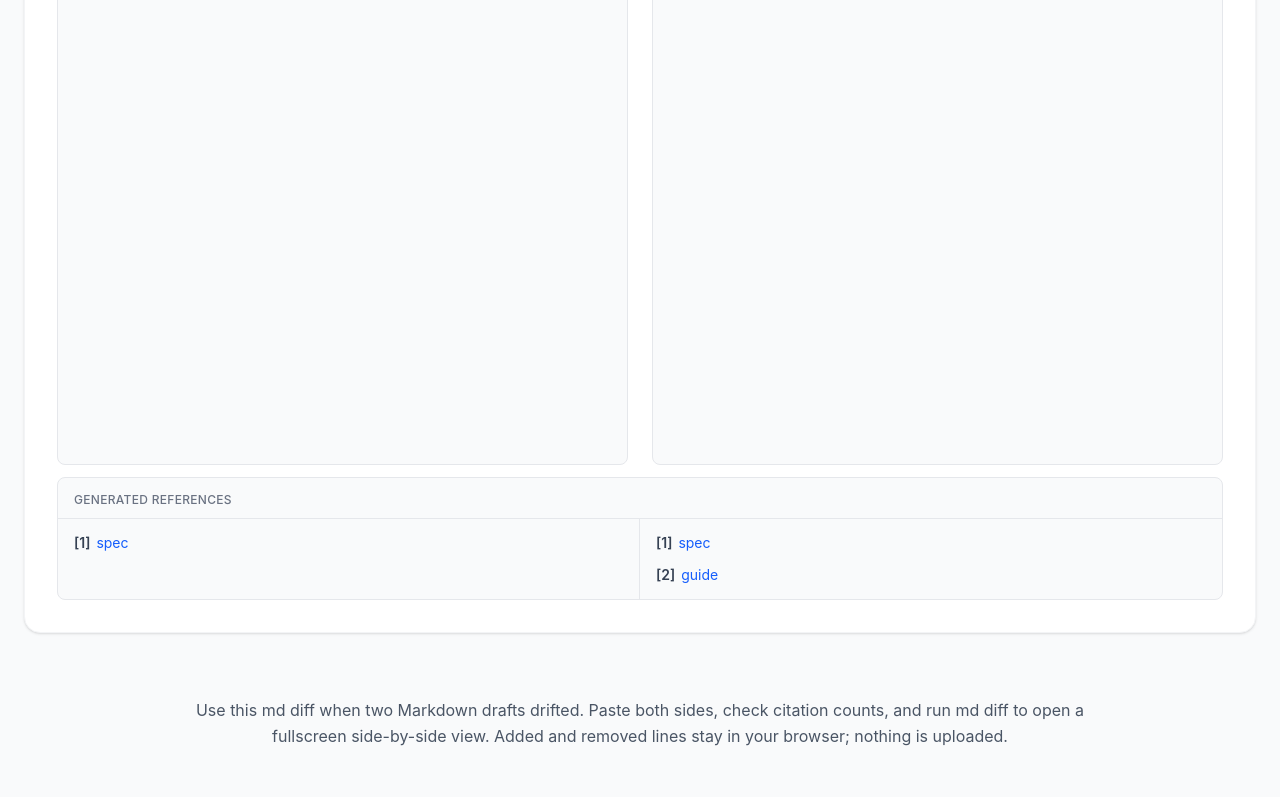
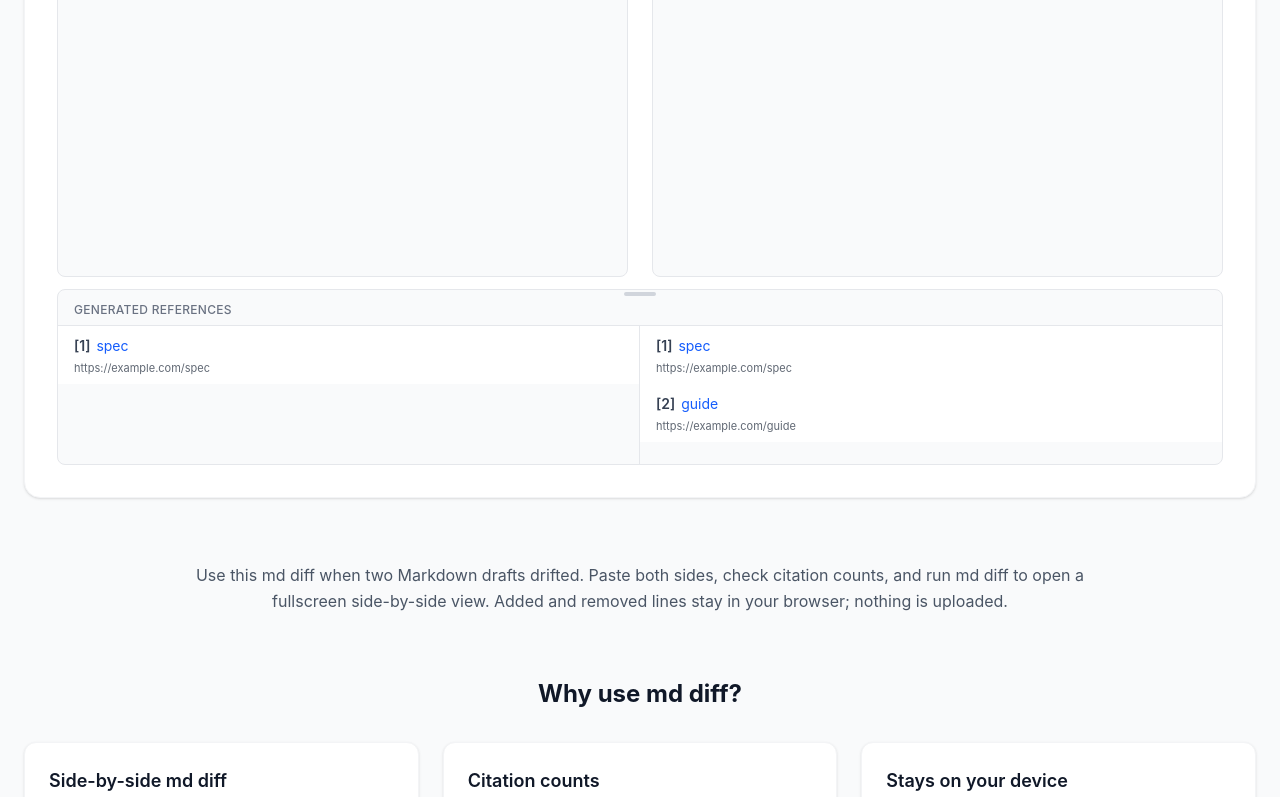
Before and after one commit to fishisnow/mdpdf, a Next.js app: page /en/md-diff in a window 1280 px wide. Shown: the part 719-1516 px from the top of the page. Built offline with nearby package versions, Linux system fonts and the light colour scheme.

Commit message:
refactor: 引用增加对比

```diff
--- a/app/[locale]/md-diff/page.tsx
+++ b/app/[locale]/md-diff/page.tsx
@@ -1,6 +1,6 @@
 "use client";
 
-import { startTransition, useCallback, useEffect, useMemo, useRef, useState } from "react";
+import { startTransition, useCallback, useEffect, useMemo, useRef, useState, type PointerEvent } from "react";
 import { useTranslations } from "next-intl";
 import MarkdownDiffPreviewView from "@/components/MarkdownDiffPreviewView";
 import MarkdownDiffView from "@/components/MarkdownDiffView";
@@ -8,7 +8,14 @@ import MoreTools from "@/components/MoreTools";
 import FaqList from "@/components/FaqList";
 import { trackEvent } from "@/lib/analytics";
 import type { MarkdownCitation } from "@/lib/markdown-citations";
-import { countLines, countMarkdownCitations, diffMarkdownLines, listMarkdownCitations } from "@/lib/md-diff";
+import {
+  countLines,
+  countMarkdownCitations,
+  diffMarkdownLines,
+  listMarkdownCitations,
+  normalizeCitationHref,
+  type DiffKind,
+} from "@/lib/md-diff";
 import { workspacePaneHeight } from "@/lib/tools";
 
 type CompareMode = "preview" | "source";
@@ -40,6 +47,7 @@ export default function MdDiffPage() {
   const [compareMode, setCompareMode] = useState<CompareMode>("preview");
   const [numberedCitations, setNumberedCitations] = useState(true);
   const [referencesOpen, setReferencesOpen] = useState(true);
+  const [referencesHeight, setReferencesHeight] = useState(176);
   const [isFullscreen, setIsFullscreen] = useState(false);
   const viewerRef = useRef<HTMLDivElement | null>(null);
   const leftFileRef = useRef<HTMLInputElement | null>(null);
@@ -167,8 +175,8 @@ export default function MdDiffPage() {
             </div>
           </div>
 
+          <div className={`flex min-h-0 flex-col ${paneHeight}`}>
             {comparing ? (
-            <div className={`flex min-h-0 flex-col ${paneHeight}`}>
               <div className="flex min-h-0 flex-1 flex-col">
                 {compareMode === "preview" ? (
                   <MarkdownDiffPreviewView
@@ -180,20 +188,8 @@ export default function MdDiffPage() {
                   <MarkdownDiffView rows={rows} />
                 )}
               </div>
-              {numberedCitations ? (
-                <GeneratedReferences
-                  left={leftCitationList}
-                  right={rightCitationList}
-                  title={t("generatedReferences")}
-                  collapsible
-                  open={referencesOpen}
-                  onOpenChange={setReferencesOpen}
-                />
-              ) : null}
-            </div>
             ) : (
-            <>
-              <div className="grid min-h-0 gap-4 md:grid-cols-2 md:gap-6">
+              <div className="grid min-h-0 flex-1 gap-4 md:grid-cols-2 md:gap-6">
                 <EditorPane
                   label={t("original")}
                   value={left}
@@ -203,7 +199,6 @@ export default function MdDiffPage() {
                   openLabel={tCommon("openFile")}
                   onOpen={() => leftFileRef.current?.click()}
                   placeholder={t("leftPlaceholder")}
-                  paneHeight={paneHeight}
                 />
                 <EditorPane
                   label={t("modified")}
@@ -214,18 +209,23 @@ export default function MdDiffPage() {
                   openLabel={tCommon("openFile")}
                   onOpen={() => rightFileRef.current?.click()}
                   placeholder={t("rightPlaceholder")}
-                  paneHeight={paneHeight}
                 />
               </div>
+            )}
             {numberedCitations ? (
               <GeneratedReferences
                 left={leftCitationList}
                 right={rightCitationList}
                 title={t("generatedReferences")}
+                collapsible={comparing}
+                open={referencesOpen}
+                onOpenChange={setReferencesOpen}
+                highlight={comparing && compareMode === "source"}
+                height={referencesHeight}
+                onHeightChange={setReferencesHeight}
               />
             ) : null}
-            </>
-          )}
+          </div>
         </div>
       </div>
 
@@ -268,6 +268,9 @@ function GeneratedReferences({
   collapsible = false,
   open = true,
   onOpenChange,
+  highlight = false,
+  height,
+  onHeightChange,
 }: {
   left: MarkdownCitation[];
   right: MarkdownCitation[];
@@ -275,56 +278,137 @@ function GeneratedReferences({
   collapsible?: boolean;
   open?: boolean;
   onOpenChange?: (open: boolean) => void;
+  highlight?: boolean;
+  height: number;
+  onHeightChange: (height: number) => void;
 }) {
+  const asideRef = useRef<HTMLElement | null>(null);
+  const drag = useRef<{ startY: number; startHeight: number } | null>(null);
+
   if (left.length === 0 && right.length === 0) return null;
   const expanded = !collapsible || open;
 
+  const onPointerDown = (event: PointerEvent<HTMLDivElement>) => {
+    event.preventDefault();
+    event.currentTarget.setPointerCapture(event.pointerId);
+    drag.current = { startY: event.clientY, startHeight: height };
+    if (!expanded) onOpenChange?.(true);
+  };
+
+  const onPointerMove = (event: PointerEvent<HTMLDivElement>) => {
+    if (!drag.current) return;
+    const parentHeight = asideRef.current?.parentElement?.clientHeight ?? 640;
+    const maxHeight = Math.max(120, parentHeight - 160);
+    const next = drag.current.startHeight + (drag.current.startY - event.clientY);
+    onHeightChange(Math.min(maxHeight, Math.max(120, next)));
+  };
+
+  const onPointerUp = (event: PointerEvent<HTMLDivElement>) => {
+    if (event.currentTarget.hasPointerCapture(event.pointerId)) {
+      event.currentTarget.releasePointerCapture(event.pointerId);
+    }
+    drag.current = null;
+  };
+
   return (
-    <aside className="mt-3 shrink-0 overflow-hidden rounded-lg border border-gray-200 bg-gray-50">
+    <aside
+      ref={asideRef}
+      style={expanded ? { height } : undefined}
+      className="relative mt-3 flex shrink-0 flex-col overflow-hidden rounded-lg border border-gray-200 bg-gray-50"
+    >
+      <div
+        role="separator"
+        aria-orientation="horizontal"
+        aria-label={title}
+        onPointerDown={onPointerDown}
+        onPointerMove={onPointerMove}
+        onPointerUp={onPointerUp}
+        onPointerCancel={onPointerUp}
+        className="absolute inset-x-0 top-0 z-10 flex h-2 cursor-ns-resize items-start justify-center touch-none"
+      >
+        <span className="mt-0.5 h-1 w-8 rounded-full bg-gray-300" />
+      </div>
       {collapsible ? (
         <button
           type="button"
           onClick={() => onOpenChange?.(!open)}
           aria-expanded={expanded}
-          className="flex w-full items-center justify-between gap-3 px-4 py-2 text-left transition-colors hover:bg-gray-100"
+          className="flex h-9 shrink-0 items-center justify-between gap-3 px-4 pt-1 text-left transition-colors hover:bg-gray-100"
         >
           <span className="text-xs font-medium uppercase tracking-wide text-gray-500">{title}</span>
           <span className="text-lg leading-none text-gray-400">{expanded ? "−" : "+"}</span>
         </button>
       ) : (
-        <div className="border-b border-gray-200 px-4 py-2">
+        <div className="flex h-9 shrink-0 items-center border-b border-gray-200 px-4 pt-1">
           <span className="text-xs font-medium uppercase tracking-wide text-gray-500">{title}</span>
         </div>
       )}
       <div
         className={
-          "grid grid-cols-1 md:grid-cols-2 md:divide-x md:divide-gray-200 " +
+          "min-h-0 flex-1 overflow-auto " +
           (expanded ? "" : "hidden") +
-          (collapsible && expanded ? "border-t border-gray-200" : "")
+          (collapsible && expanded ? " border-t border-gray-200" : "")
         }
       >
+        {highlight ? (
+          <div className="grid min-h-full content-start grid-cols-1 md:grid-cols-2 md:divide-x md:divide-gray-200">
+            <CitationColumn citations={left} other={right} side="left" />
+            <CitationColumn citations={right} other={left} side="right" />
+          </div>
+        ) : (
+          <div className="grid min-h-full grid-cols-1 md:grid-cols-2 md:divide-x md:divide-gray-200">
             <CitationColumn citations={left} />
             <CitationColumn citations={right} />
+          </div>
+        )}
       </div>
     </aside>
   );
 }
 
-function CitationColumn({ citations }: { citations: MarkdownCitation[] }) {
+const citationKindClass: Record<Exclude<DiffKind, "gap">, string> = {
+  same: "bg-white text-gray-800",
+  del: "bg-red-50 text-red-900",
+  add: "bg-emerald-50 text-emerald-900",
+};
+
+function citationKind(href: string, other: MarkdownCitation[], side: "left" | "right"): Exclude<DiffKind, "gap"> {
+  const key = normalizeCitationHref(href);
+  const matched = other.some((citation) => normalizeCitationHref(citation.href) === key);
+  if (matched) return "same";
+  return side === "right" ? "add" : "del";
+}
+
+function CitationColumn({
+  citations,
+  other,
+  side,
+}: {
+  citations: MarkdownCitation[];
+  other?: MarkdownCitation[];
+  side?: "left" | "right";
+}) {
   if (citations.length === 0) {
     return <div className="min-h-10 px-4 py-3" />;
   }
 
   return (
-    <ol className="max-h-40 space-y-2 overflow-auto px-4 py-3 text-sm text-gray-800">
-      {citations.map((citation) => (
-        <li key={`${citation.index}-${citation.href}`} className="leading-6">
+    <ol className="min-h-full">
+      {citations.map((citation) => {
+        const kind = other && side ? citationKind(citation.href, other, side) : "same";
+        return (
+          <li
+            key={`${citation.index}-${citation.href}`}
+            className={`px-4 py-2 text-sm leading-6 ${citationKindClass[kind]}`}
+          >
             <span className="mr-1.5 font-semibold text-gray-700">[{citation.index}]</span>
             <a href={citation.href} target="_blank" rel="noopener noreferrer" className="text-blue-600 hover:underline">
               {citation.label}
             </a>
+            <div className="mt-0.5 break-all text-[11px] leading-4 opacity-70">{citation.href}</div>
           </li>
-      ))}
+        );
+      })}
     </ol>
   );
 }
@@ -378,7 +462,6 @@ function EditorPane({
   openLabel,
   onOpen,
   placeholder,
-  paneHeight,
 }: {
   label: string;
   value: string;
@@ -388,10 +471,9 @@ function EditorPane({
   openLabel: string;
   onOpen: () => void;
   placeholder: string;
-  paneHeight: string;
 }) {
   return (
-    <div className={`flex min-h-0 flex-col ${paneHeight}`}>
+    <div className="flex min-h-0 min-w-0 flex-1 flex-col">
       <div className="mb-2 flex h-7 shrink-0 items-center justify-between gap-2">
         <div className="flex min-w-0 items-baseline gap-2">
           <span className="text-xs font-medium uppercase tracking-wide text-gray-500">{label}</span>
--- a/lib/md-diff.ts
+++ b/lib/md-diff.ts
@@ -1,4 +1,5 @@
 import { parseMarkdownDocument } from "@/lib/markdown-to-html";
+import type { MarkdownCitation } from "@/lib/markdown-citations";
 
 export type DiffKind = "same" | "del" | "add" | "gap";
 
@@ -7,6 +8,13 @@ export type DiffRow = {
   rightNumber: number | null;
   leftText: string;
   rightText: string;
+  leftKind: DiffKind;
+  rightKind: DiffKind;
+};
+
+export type CitationDiffRow = {
+  left: MarkdownCitation | null;
+  right: MarkdownCitation | null;
   leftKind: DiffKind;
   rightKind: DiffKind;
 };
@@ -28,6 +36,52 @@ export function listMarkdownCitations(markdown: string) {
 
 export function countMarkdownCitations(markdown: string): number {
   return listMarkdownCitations(markdown).length;
+}
+
+/** Drop hash, query, www, and trailing slash. Host + path must still match. */
+export function normalizeCitationHref(href: string): string {
+  const trimmed = href.trim();
+  try {
+    const url = new URL(trimmed);
+    const hostname = url.hostname.replace(/^www\./i, "").toLowerCase();
+    let pathname = decodeURIComponent(url.pathname).replace(/\/{2,}/g, "/");
+    if (pathname.length > 1) pathname = pathname.replace(/\/+$/, "");
+    return `https://${hostname}${pathname || "/"}`;
+  } catch {
+    return trimmed.replace(/#.*$/, "").replace(/\?.*$/, "").replace(/\/+$/, "");
+  }
+}
+
+/** Pair citations by URL only. Hash and query are ignored; different hosts stay different. */
+export function diffCitationsByUrl(left: MarkdownCitation[], right: MarkdownCitation[]): CitationDiffRow[] {
+  const rightByHref = new Map<string, MarkdownCitation>();
+  for (const citation of right) {
+    const key = normalizeCitationHref(citation.href);
+    if (!rightByHref.has(key)) rightByHref.set(key, citation);
+  }
+
+  const leftHrefs = new Set(left.map((citation) => normalizeCitationHref(citation.href)));
+  const pairedRight = new Set<MarkdownCitation>();
+  const rows: CitationDiffRow[] = [];
+
+  for (const citation of left) {
+    const match = rightByHref.get(normalizeCitationHref(citation.href));
+    if (match) {
+      if (pairedRight.has(match)) continue;
+      pairedRight.add(match);
+      rows.push({ left: citation, right: match, leftKind: "same", rightKind: "same" });
+    } else {
+      rows.push({ left: citation, right: null, leftKind: "del", rightKind: "gap" });
+    }
+  }
+
+  for (const citation of right) {
+    if (pairedRight.has(citation)) continue;
+    if (leftHrefs.has(normalizeCitationHref(citation.href))) continue;
+    rows.push({ left: null, right: citation, leftKind: "gap", rightKind: "add" });
+  }
+
+  return rows;
 }
 
 export function diffMarkdownLines(left: string, right: string): DiffRow[] {
```
Lines whose indentation alone changed are shown as unchanged.
